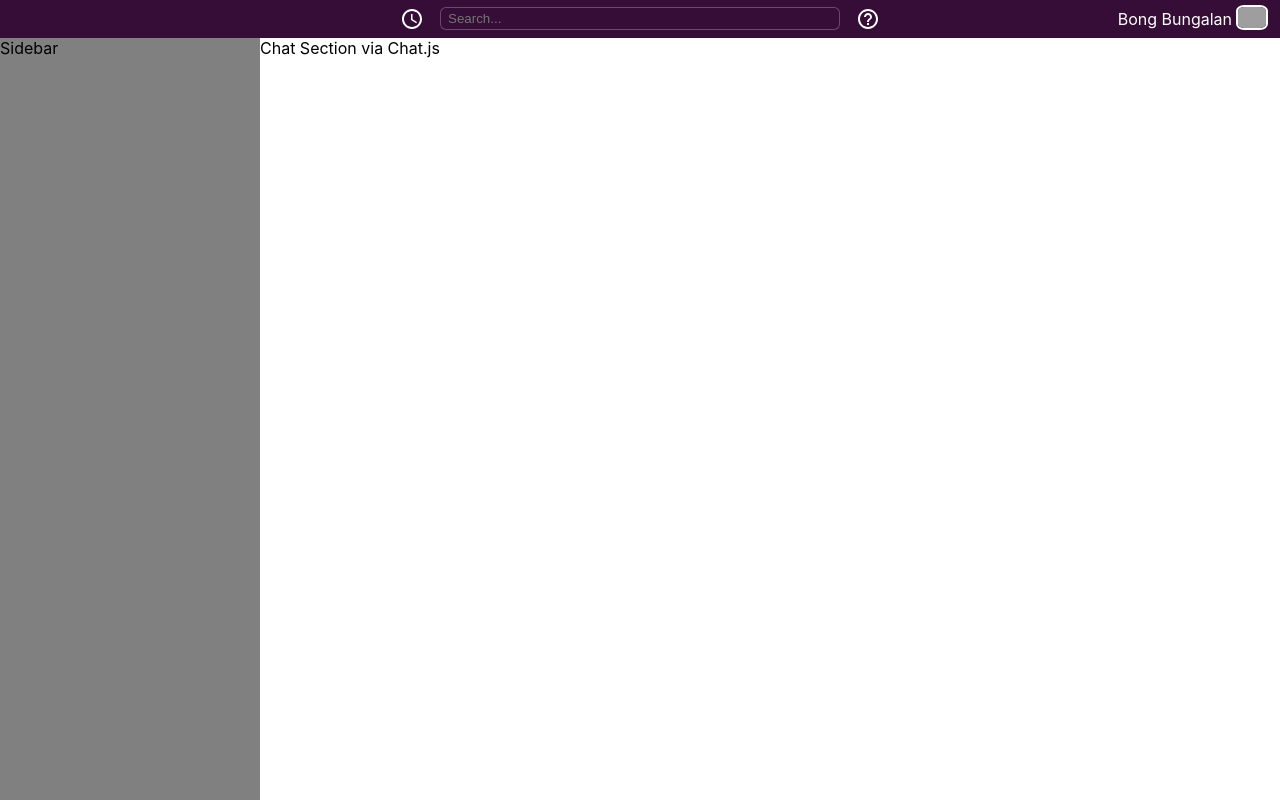
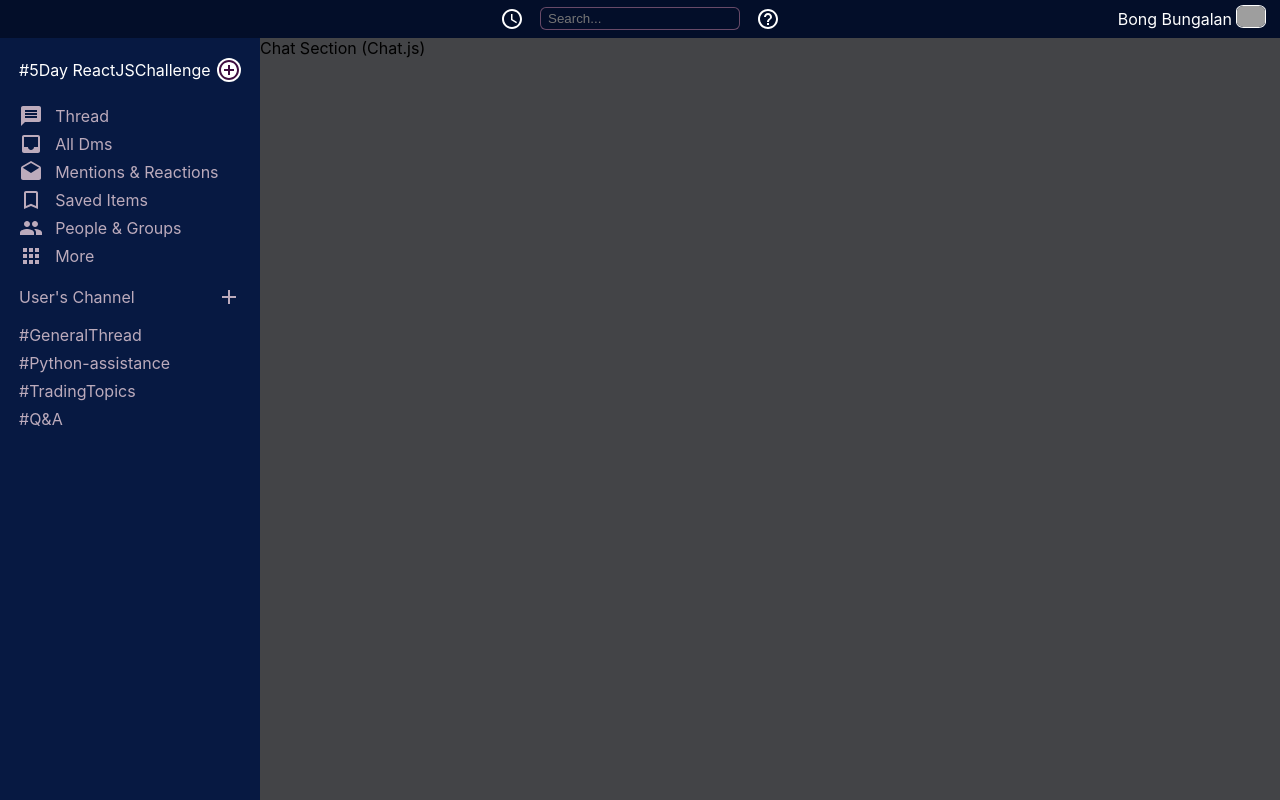
Before and after one commit to pilTrader-Projects/slack-clone-app, a React (Create React App) app: page /room in a window 1280 px wide. Built offline with nearby package versions, Linux system fonts and the light colour scheme; grey boxes are pictures that could not be loaded.

Commit message:
Day2 Assignment
Progress update for day2 assignment

```diff
--- a/public/index.html
+++ b/public/index.html
@@ -24,7 +24,7 @@
       work correctly both with client-side routing and a non-root public URL.
       Learn how to configure a non-root public URL by running `npm run build`.
     -->
-    <title>React App</title>
+    <title>SlackApp (ReactJS Clone) </title>
   </head>
   <body>
     <noscript>You need to enable JavaScript to run this app.</noscript>
--- a/src/App.css
+++ b/src/App.css
@@ -1,3 +1,4 @@
 {
   Margin: 0;
+
 }
--- a/src/Components/Chat.js
+++ b/src/Components/Chat.js
@@ -1,11 +1,19 @@
 import React from 'react'
+import styled from 'styled-components'
 
 function Chat() {
     return (
-        <div>
-            Chat Section via Chat.js
-        </div>
+        <Container>
+            Chat Section (Chat.js)
+
+        </Container>
     )
 }
 
 export default Chat
+
+const Container = styled.div`
+    background: #434447;
+    // color: white;
+
+`
--- a/src/Components/Header.js
+++ b/src/Components/Header.js
@@ -30,7 +30,8 @@ function Header() {
 export default Header
 
 const Container = styled.div`
-    background: #350d36;
+    // background: #350d36;
+    background: #030e29;  //Dark Mode
     color: white;
     display: flex;
     align-items: center;
@@ -44,9 +45,10 @@ const Main = styled.div`
     padding-right: 16px;
     margin-right: 16px;
     margin-left: 16px;
+    cursor: pointer;
 `
 const SearchContainer = styled.div`
-    min-width: 400px;
+    min-width: 200px;
     margin-left: 16px;
     margin-right: 16px;
 `
@@ -56,9 +58,8 @@ const Search = styled.div`
     border-radius: 6px;
     display: flex;
     align-items: center;
-    // Format the search input bar;
+    // Format the search input bar
     input {
-            // width: 100%
             background-color: transparent;
             color: white;
             border: none;
@@ -90,7 +91,8 @@ const UserImage = styled.div`
     height: 28px;
     img {
         width: 100%;
-        border: 2px solid white;
+        border: 1px solid white;
         border-radius: 25%;
+        cursor: pointer;
     }
 `
--- a/src/Components/Sidebar.js
+++ b/src/Components/Sidebar.js
@@ -1,11 +1,135 @@
 import React from 'react'
-
+import styled from 'styled-components'
+import AddCircleOutlineIcon from '@material-ui/icons/AddCircleOutline';
+import AddIcon from '@material-ui/icons/Add';
+import { sidebarItems } from '../Data/SidebarData'
+import {sidebarChannel} from  '../Data/SidebarData'
 function Sidebar() {
     return (
-        <div style={{ background: "gray" }}>
-            Sidebar
-        </div>
+        <Container>
+            <WorkspaceContainer>
+                <Name>
+                    #5Day ReactJSChallenge
+                </Name>
+                <NewMessage>
+                    <AddCircleOutlineIcon/>
+                </NewMessage>
+            </WorkspaceContainer>
+            {/* ----------------------------------------------------- */}
+            <MainChannels>
+                {
+                    sidebarItems.map(item => (
+                        <MainchannelItem>
+                            {item.icon}
+                            {item.text}
+                        </MainchannelItem>))
+                }
+            </MainChannels>
+            {/* ------------------------------------------------------- */}
+            <UserChannelContainer>
+                <NewChannelContainer>
+                    <Name>
+                        User's Channel
+                    </Name>
+                    <AddNewChannelIcon>
+                        <AddIcon/>
+                    </AddNewChannelIcon>
+
+                </NewChannelContainer>
+                <ChannelsLists>
+                    {
+                        sidebarChannel.map(item => (
+                            <Channel>
+                                {item.ChannelName}
+                            </Channel>))
+                    }
+                </ChannelsLists>
+            </UserChannelContainer>
+
+        </Container>
     )
 }
 
 export default Sidebar
+
+const Container = styled.div`
+    // background: #3f0e40;
+    background: #071942;  //Dark Mode
+    color: white;
+`
+const WorkspaceContainer = styled.div`
+    color: white;
+    height: 64px;
+    display: flex;
+    align-items: center;
+    padding-left: 19px;
+    padding-right: 19px;
+    justify-content: space-between;
+`
+const Name = styled.div`  `
+const NewMessage = styled.div`
+    width: 24px;
+    height: 24px;
+    background: white;
+    color: #3F0e40;
+    fill: 3F0e40;
+    display: flex;
+    justify-content: center;
+    align-items: center;
+    border-radius: 50%;
+    mrgin-right: 20px;
+    cursor: pointer;
+`
+const MainChannels = styled.div`
+
+`
+const MainchannelItem = styled.div`
+    color: rgb(188, 171, 188);
+    display: grid;
+    grid-template-columns: 15% auto;
+    height: 28px;
+    align-items: center;
+    padding-left: 19px;
+    cursor: pointer;
+    :hover {
+        background: blue;
+        color: yellow;
+    }
+`
+const UserChannelContainer = styled.div`
+`
+const NewChannelContainer = styled.div`
+    color: rgb(188, 171, 188);
+    height: 18px;
+    align-items: center;
+    justify-content: space-between;
+    margin-top: 18px;
+    margin-bottom: 15px;
+    padding-left: 19px;
+    padding-right: 19px;
+    display: flex;
+`
+const AddNewChannelIcon = styled.div`
+    width: 24px;
+    height: 24px;
+    cursor: pointer;
+`
+const ChannelsLists = styled.div`
+    color: rgb(188, 171, 188);
+    display: grid;
+    cursor: pointer;
+`
+const Channel = styled.div`
+    color: rgb(188, 171, 188);
+    display: grid;
+    // grid-template-columns: 15% auto;
+    height: 28px;
+    align-items: center;
+    padding-left: 19px;
+    cursor: pointer;
+    :hover {
+        background: blue;
+        color: yellow;
+    }
+
+`
--- /dev/null
+++ b/src/Data/SidebarData.js
@@ -0,0 +1,49 @@
+import MessageIcon from '@material-ui/icons/Message';
+import AppsIcon from '@material-ui/icons/Apps';
+import InboxIcon from '@material-ui/icons/Inbox';
+import DraftsIcon from '@material-ui/icons/Drafts';
+import BookmarkBorderIcon from '@material-ui/icons/BookmarkBorder';
+import PeopleIcon from '@material-ui/icons/People';
+
+export const sidebarItems = [
+    {
+        icon: <MessageIcon />,
+        text: "Thread"
+    },
+    {
+        icon: <InboxIcon />,
+        text: "All Dms"
+    },
+    {
+        icon: <DraftsIcon />,
+        text: "Mentions & Reactions"
+    },
+    {
+        icon: <BookmarkBorderIcon />,
+        text: "Saved Items"
+    },
+    {
+        icon: <PeopleIcon />,
+        text: "People & Groups"
+    },
+    {
+        icon: <AppsIcon />,
+        text: "More"
+    }
+]
+
+export const sidebarChannel = [
+    {
+        ChannelName: "#GeneralThread"
+    },
+    {
+        ChannelName: "#Python-assistance"
+    },
+    {
+        ChannelName: "#TradingTopics"
+    },
+    {
+        ChannelName: "#Q&A"
+    }
+
+]
```
Also changed, not shown: src/App.js (line endings or trailing spaces).
